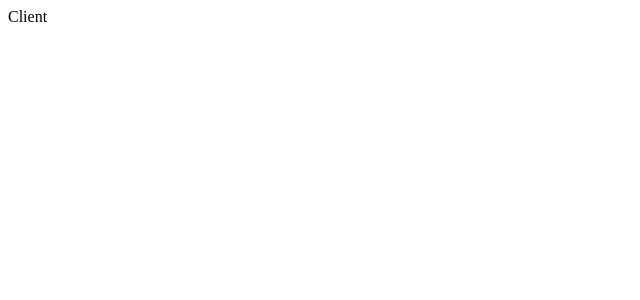
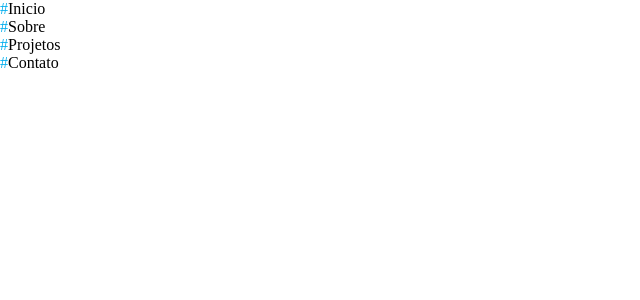
Before and after one commit to leonardosilvabras/portfolio, a React (Create React App) app in the folder client/: page / in a window 1280 px wide. Shown: the top 300 px of the page, without its empty margins (0-640 px from the left). Built offline with nearby package versions, Linux system fonts and the light colour scheme.

Commit message:
componente nav e variaveis de cores

```diff
--- a/client/src/App.js
+++ b/client/src/App.js
@@ -1,7 +1,9 @@
+import Nav from "./components/nav";
+
 function App() {
   return (
     <div>
-      Client
+      <Nav />
     </div>
   );
 }
--- /dev/null
+++ b/client/src/colors.js
@@ -0,0 +1,3 @@
+export const PrimaryColor = "#03AEEE";
+export const SecundaryColor = "#fff";
+export const BackgroundColor = "#101010";
--- /dev/null
+++ b/client/src/components/nav.js
@@ -0,0 +1,25 @@
+import {PrimaryColor} from '../colors'
+
+const Item = (name) => {
+    return (
+        <li>
+            <span style={{ color: PrimaryColor }}>
+                #
+            </span>
+            {name}
+        </li>
+    )
+}
+
+const Nav = () => {
+    return (
+        <ul>
+            {Item("Inicio")}
+            {Item("Sobre")}
+            {Item("Projetos")}
+            {Item("Contato")}
+        </ul>
+    )
+}
+
+export default Nav;
--- /dev/null
+++ b/client/src/index.css
@@ -0,0 +1,10 @@
+* {
+  margin: 0;
+  padding: 0;
+  box-sizing: border-box;
+}
+
+html,
+body {
+  min-height: 100vh;
+}/*# sourceMappingURL=index.css.map */
--- a/client/src/index.js
+++ b/client/src/index.js
@@ -1,5 +1,6 @@
 import React from 'react';
 import ReactDOM from 'react-dom/client';
+import './index.css';
 import App from './App';
 import reportWebVitals from './reportWebVitals';
 
--- /dev/null
+++ b/client/src/index.scss
@@ -0,0 +1,10 @@
+* {
+  margin: 0;
+  padding: 0;
+  box-sizing: border-box;
+}
+
+html,
+body {
+  min-height: 100vh;
+}
```
Also changed, not shown: 1 other file (tests, documents, lock files or other folders).
